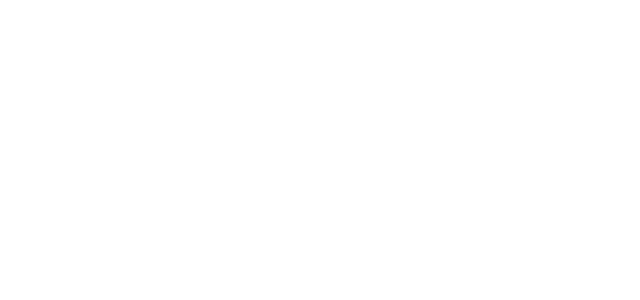
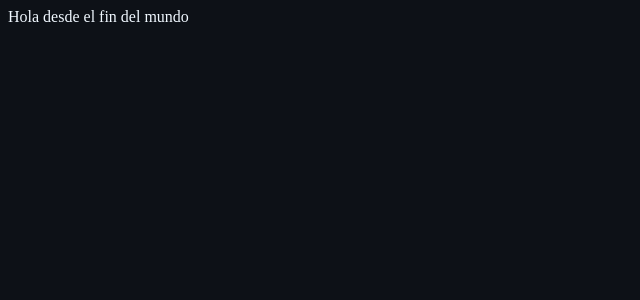
Before and after one commit to AdrianGerman/cashflow-vue3, a Vue app: page / in a window 1280 px wide. Shown: the top 300 px of the page, without its empty margins (0-640 px from the left). Built offline with nearby package versions, Linux system fonts and the light colour scheme.

Commit message:
base structure

```diff
--- /dev/null
+++ b/src/App.css
@@ -0,0 +1,3 @@
+body {
+  background: rgb(13, 17, 23);
+}
--- a/src/App.vue
+++ b/src/App.vue
@@ -1,7 +1,22 @@
 <template>
-  <div></div>
+  <div>
+    <Home />
+  </div>
 </template>
 
-<script></script>
+<script>
+import Home from "@/components/Home.vue";
 
-<style></style>
+export default {
+  components: {
+    Home,
+  },
+};
+</script>
+
+<style>
+body {
+  background: rgb(13, 17, 23);
+  color: aliceblue;
+}
+</style>
--- /dev/null
+++ b/src/components/Home.vue
@@ -0,0 +1,3 @@
+<template>
+  <div>Hola desde el fin del mundo</div>
+</template>
```
Also changed, not shown: .eslintrc.js.
